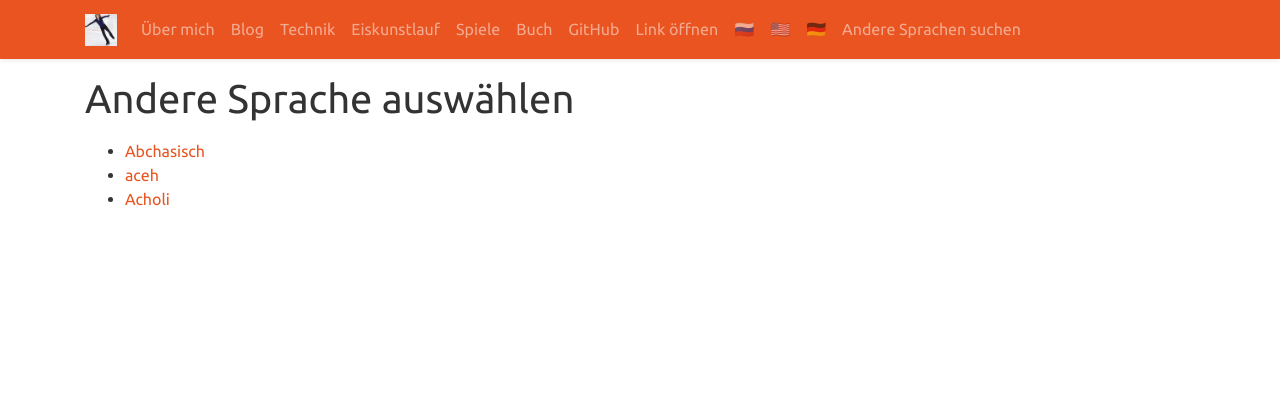
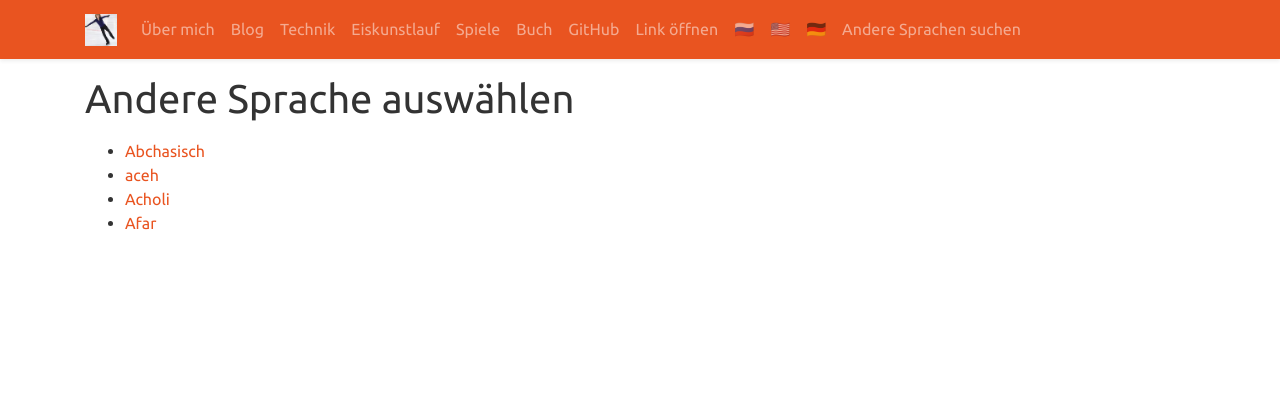
Before and after one commit to viktor-chiarcos/viktor-chiarcos.github.io, a Jekyll site: the page built from _pages/languages.md, in a window 1280 px wide. Shown: the top 406 px of the page. Built offline with Jekyll 4.4.1, drawn with Linux system fonts in a browser that asks for light colours.

Commit message:
Update languages.md

```diff
--- a/_pages/languages.md
+++ b/_pages/languages.md
@@ -9,3 +9,4 @@
 - [Abchasisch](https://viktor--chiarcos-github-io.translate.goog/?_x_tr_sl=auto&_x_tr_tl=ab&_x_tr_hl=de&_x_tr_pto=wapp)
 - [aceh](https://viktor--chiarcos-github-io.translate.goog/?_x_tr_sl=auto&_x_tr_tl=ace&_x_tr_hl=de&_x_tr_pto=wapp)
 - [Acholi](https://viktor--chiarcos-github-io.translate.goog/?_x_tr_sl=de&_x_tr_tl=ach&_x_tr_hl=de&_x_tr_pto=wapp)
+- [Afar](https://viktor--chiarcos-github-io.translate.goog/?_x_tr_sl=de&_x_tr_tl=aa&_x_tr_hl=de&_x_tr_pto=wapp)
```
